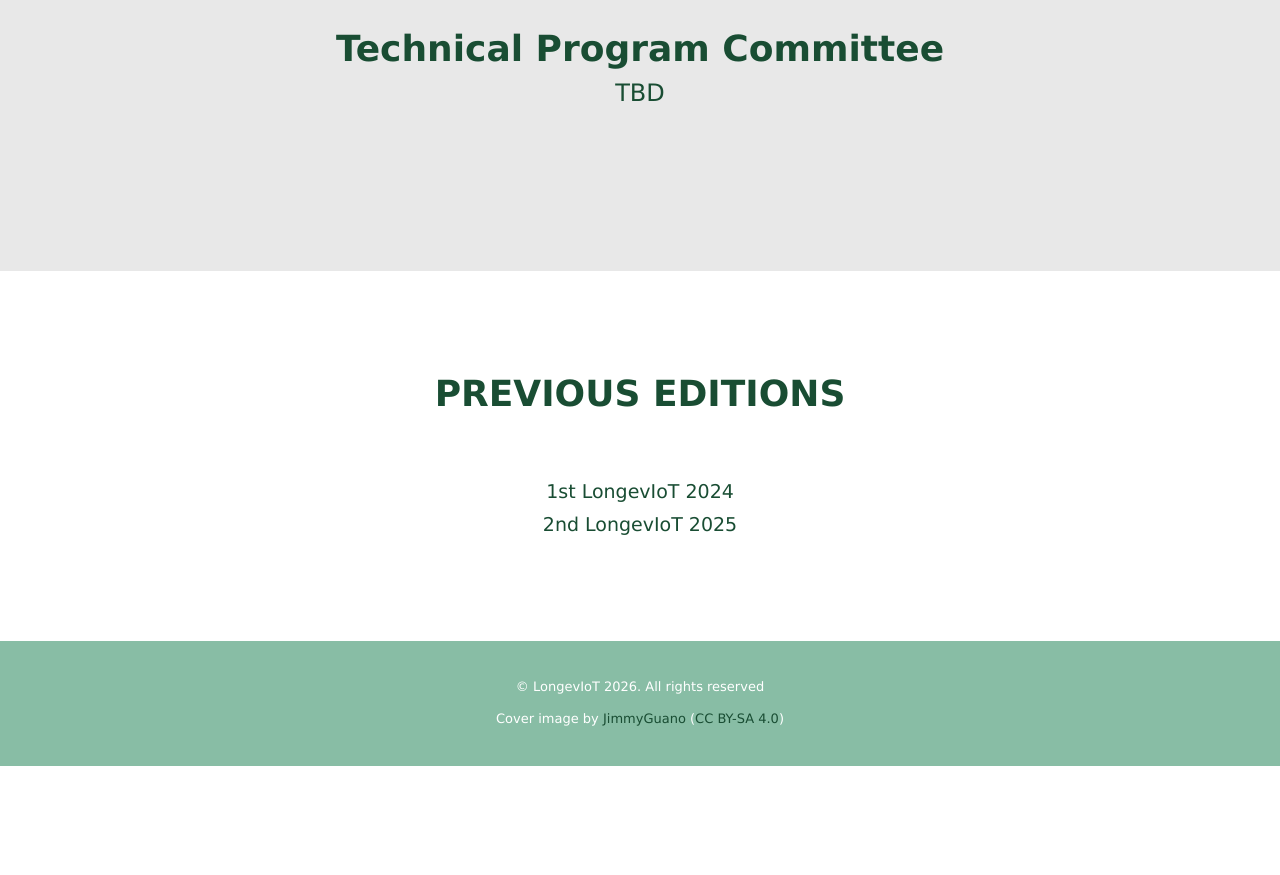
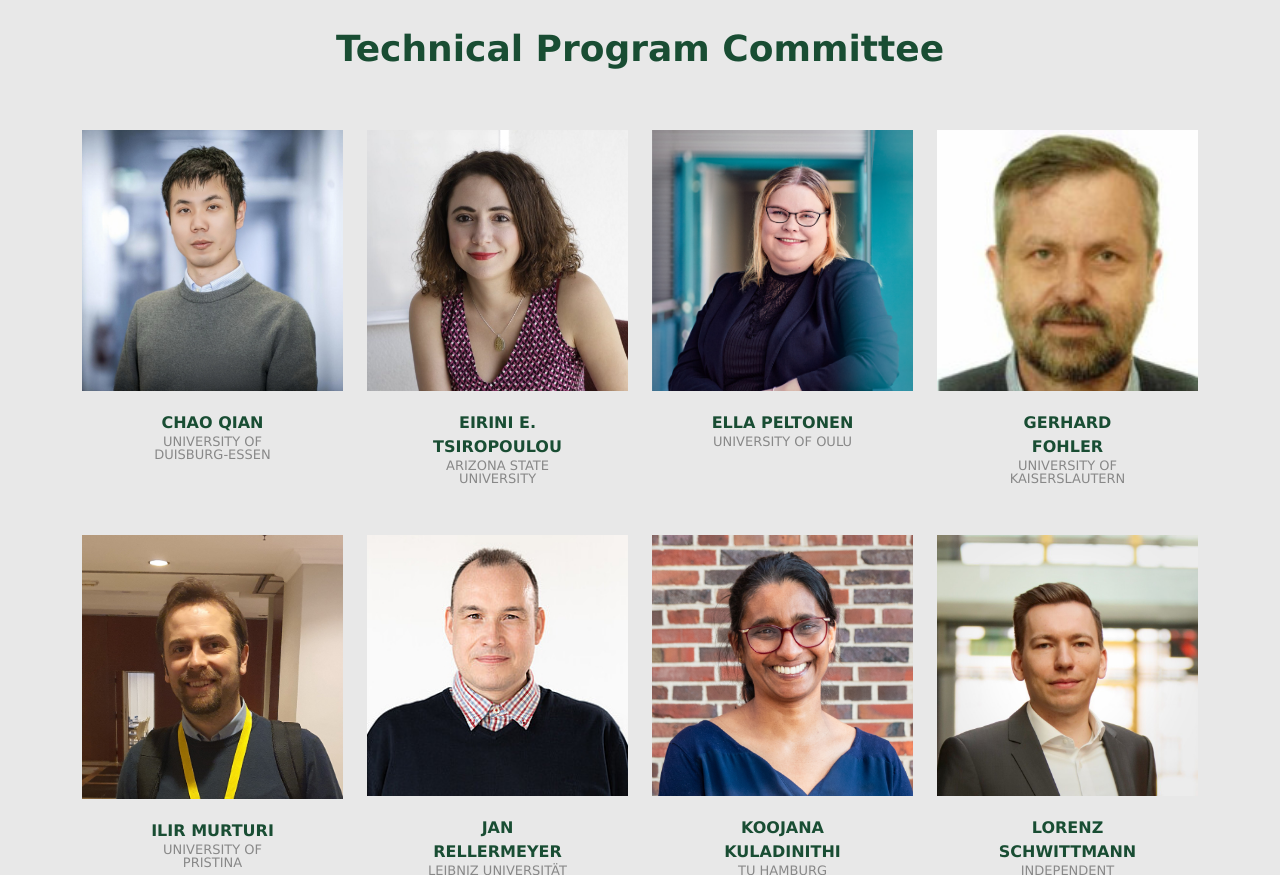
Before and after one commit to longeviot/2026, a plain HTML site: page index.html in a window 1280 px wide. Shown: the part 4476-5351 px from the top of the page. Before the commit the page ends 5242 px from the top, so only its background shows below. Drawn offline with nearby package versions, Linux system fonts and the light colour scheme.

Commit message:
TPC members

```diff
--- a/index.html
+++ b/index.html
@@ -344,13 +344,11 @@
                     <div class="col-md-12">
                         <div id="subsection-tpc" class="section-title">
                             <h1>Technical Program Committee</h1>
-                            <h3>TBD</h3>
                         </div>
                     </div>
                 </div>
 
 
-            <!--
                 <div class="row justify-content-center">
                     <div class="col-lg-3 col-md-4">
                         <figure class="thumbnail">
@@ -363,7 +361,6 @@
                             </figcaption>
                         </figure>
                     </div>
-
                     <div class="col-lg-3 col-md-4">
                         <figure class="thumbnail">
                             <a href="https://search.asu.edu/profile/5136552" target="_blank"><img
@@ -375,20 +372,51 @@
                             </figcaption>
                         </figure>
                     </div>
-
                     <div class="col-lg-3 col-md-4">
                         <figure class="thumbnail">
-                            <a href="https://www.ise.uni-hannover.de/en/translate-to-english-fachgebiet-verlaessliche-und-skalierbare-softwaresysteme/translate-to-english-team/jan-s-rellermeyer"
-                                target="_blank"><img src="img/committee/rellermeyer.jpg" class="img-responsive"
-                                    alt="Image"></a>
+                            <a href="https://ellapeltonen.wordpress.com/" target="_blank"><img
+                                    src="img/committee/peltonen.jpg" class="img-responsive" alt="Image"></a>
                             <figcaption class="caption text-center">
-                                <h3>Jan S. Rellermeyer
-                                    <small>University of Hannover</small>
+                                <h3>Ella Peltonen
+                                    <small>University of Oulu</small>
+                                </h3>
+                            </figcaption>
+                        </figure>
+                    </div>
+                    <div class="col-lg-3 col-md-4">
+                        <figure class="thumbnail">
+                            <a href="https://eit.rptu.de/fgs/rts/people/gerhard-fohler" target="_blank"><img
+                                    src="img/committee/fohler.jpg" class="img-responsive" alt="Image"></a>
+                            <figcaption class="caption text-center">
+                                <h3>Gerhard Fohler
+                                    <small>University of Kaiserslautern</small>
                                 </h3>
                             </figcaption>
                         </figure>
                     </div>
 
+                    <div class="col-lg-3 col-md-4">
+                        <figure class="thumbnail">
+                            <a href="https://dsg.tuwien.ac.at/team/imurturi/" target="_blank"><img
+                                    src="img/committee/murturi.jpg" class="img-responsive" alt="Image"></a>
+                            <figcaption class="caption text-center">
+                                <h3>Ilir Murturi
+                                    <small>University of Pristina</small>
+                                </h3>
+                            </figcaption>
+                        </figure>
+                    </div>
+                    <div class="col-lg-3 col-md-4">
+                        <figure class="thumbnail">
+                            <a href="https://www.ise.uni-hannover.de/en/translate-to-english-fachgebiet-verlaessliche-und-skalierbare-softwaresysteme/translate-to-english-team/jan-s-rellermeyer" target="_blank"><img
+                                    src="img/committee/rellermeyer.jpg" class="img-responsive" alt="Image"></a>
+                            <figcaption class="caption text-center">
+                                <h3>Jan Rellermeyer
+                                    <small>Leibniz Universität Hannover</small>
+                                </h3>
+                            </figcaption>
+                        </figure>
+                    </div>
                     <div class="col-lg-3 col-md-4">
                         <figure class="thumbnail">
                             <a href="https://www.tuhh.de/et6/team/profiles/kuladinithi" target="_blank"><img
@@ -400,7 +428,6 @@
                             </figcaption>
                         </figure>
                     </div>
-
                     <div class="col-lg-3 col-md-4">
                         <figure class="thumbnail">
                             <a href="https://www.linkedin.com/in/lorenz-schwittmann-6b8580250/" target="_blank"><img
@@ -415,8 +442,8 @@
 
                     <div class="col-lg-3 col-md-4">
                         <figure class="thumbnail">
-                            <a href="https://www.marcopicone.net/" target="_blank"><img src="img/committee/picone.jpg"
-                                    class="img-responsive" alt="Image"></a>
+                            <a href="https://www.marcopicone.net/" target="_blank"><img
+                                    src="img/committee/picone.jpg" class="img-responsive" alt="Image"></a>
                             <figcaption class="caption text-center">
                                 <h3>Marco Picone
                                     <small>Università di Modena e Reggio Emilia</small>
@@ -424,7 +451,17 @@
                             </figcaption>
                         </figure>
                     </div>
-
+                    <div class="col-lg-3 col-md-4">
+                        <figure class="thumbnail">
+                            <a href="https://researchportal.helsinki.fi/en/persons/naser-hossein-motlagh/" target="_blank"><img
+                                    src="img/committee/motlagh.png" class="img-responsive" alt="Image"></a>
+                            <figcaption class="caption text-center">
+                                <h3>Naser H. Motlagh
+                                    <small>University of Helsinki</small>
+                                </h3>
+                            </figcaption>
+                        </figure>
+                    </div>
                     <div class="col-lg-3 col-md-4">
                         <figure class="thumbnail">
                             <a href="https://people.aalto.fi/stephan.sigg" target="_blank"><img
@@ -436,11 +473,10 @@
                             </figcaption>
                         </figure>
                     </div>
-
                     <div class="col-lg-3 col-md-4">
                         <figure class="thumbnail">
-                            <a href="https://suzanbayhan.github.io/" target="_blank"><img src="img/committee/bayhan.png"
-                                    class="img-responsive" alt="Image"></a>
+                            <a href="https://suzanbayhan.github.io/" target="_blank"><img
+                                    src="img/committee/bayhan.png" class="img-responsive" alt="Image"></a>
                             <figcaption class="caption text-center">
                                 <h3>Suzan Bayhan
                                     <small>University of Twente</small>
@@ -460,20 +496,17 @@
                             </figcaption>
                         </figure>
                     </div>
-
                     <div class="col-lg-3 col-md-4">
                         <figure class="thumbnail">
-                            <a href="https://www.upf.edu/web/ubicalab/people/-/asset_publisher/8WkrmHo86Jze/content/casamayor-pujol-victor/maximized"
-                                target="_blank"><img src="img/committee/pujol.jpeg" class="img-responsive"
-                                    alt="Image"></a>
+                            <a href="https://www.upf.edu/web/ubicalab/people/-/asset_publisher/8WkrmHo86Jze/content/casamayor-pujol-victor/maximized" target="_blank"><img
+                                    src="img/committee/pujol.jpeg" class="img-responsive" alt="Image"></a>
                             <figcaption class="caption text-center">
-                                <h3>Victor C. Pujol
-                                    <small>Universität Pompeu Fabra</small>
+                                <h3>Victor Pujol
+                                    <small>Universitat Pompeu Fabra</small>
                                 </h3>
                             </figcaption>
                         </figure>
                     </div>
-
                     <div class="col-lg-3 col-md-4">
                         <figure class="thumbnail">
                             <a href="https://www.linkedin.com/in/waldirmoreira/" target="_blank"><img
@@ -485,9 +518,7 @@
                             </figcaption>
                         </figure>
                     </div>
-
                 </div>
-        -->
             </div>
         </section>
 
```
Also changed, not shown: img/committee/fohler.jpg (added), img/committee/motlagh.png (added), img/committee/murturi.jpg (added), img/committee/peltonen.jpg (added), img/committee/roberto_morabito.jpg (deleted).
